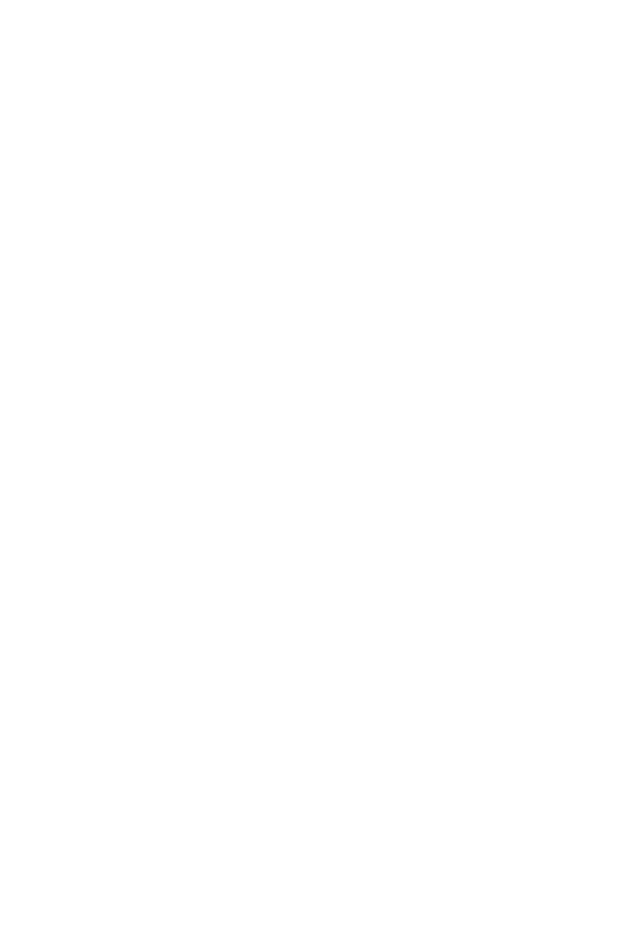
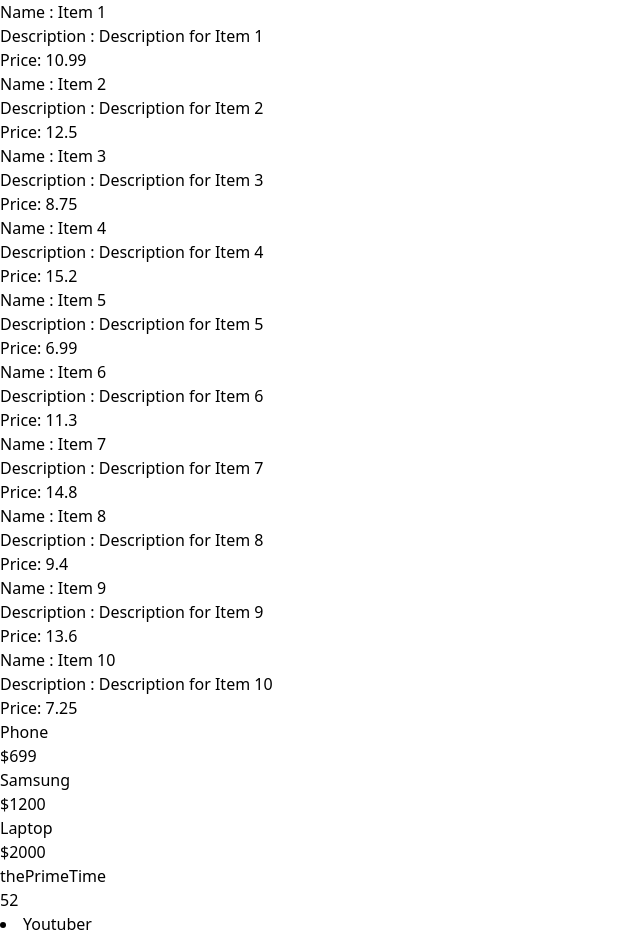
Before and after one commit to Allwin-d/Practice, a React (Vite) app: page / in a window 1280 px wide. Shown: the whole page, without its empty margins (0-640 px from the left). Before the commit the page ends 800 px from the top, so only its background shows below. Built offline with nearby package versions, Linux system fonts and the light colour scheme.

Commit message:
created props

```diff
--- a/src/App.tsx
+++ b/src/App.tsx
@@ -1,9 +1,13 @@
-function App(){
-  return(
+import Map from "./Methods/Map";
+import Person from "./Props/Person";
+
+function App() {
+  return (
     <div>
-
+      <Map />
+      <Person name="thePrimeTime" age={52} career="Youtuber" />
     </div>
-  )
+  );
 }
 
 export default App;
--- a/src/Methods/Map.tsx
+++ b/src/Methods/Map.tsx
@@ -62,7 +62,26 @@
     },
   ];
 
+  const products = [
+    {
+      id: 1,
+      name: "Phone",
+      price: "$699",
+    },
+    {
+      id: 2,
+      name: "Samsung",
+      price: "$1200",
+    },
+    {
+      id: 3,
+      name: "Laptop",
+      price: "$2000",
+    },
+  ];
+
   return (
+    <div>
       <ul>
         {dummyData.map((item, index) => {
           //map method performs call back function for each element in here...,here we also provide index to specify each element
@@ -75,6 +94,17 @@
           );
         })}
       </ul>
+      <ul>
+        {products.map((item, index) => {
+          return (
+            <div key={index}>
+              <li>{item.name}</li>
+              <li>{item.price}</li>
+            </div>
+          );
+        })}
+      </ul>
+    </div>
   );
 };
 
--- /dev/null
+++ b/src/Props/Person.tsx
@@ -0,0 +1,18 @@
+type PeronProp = {
+  name: string;
+  age: number;
+  career: string;
+};
+
+const Person = ({ name, age, career }: PeronProp) => {
+  //we can also use it like props : PersonProp
+  return (
+    <div>
+      <h1>{name}</h1>
+      <p>{age}</p>
+      <li>{career}</li>
+    </div>
+  );
+};
+
+export default Person;
```
Lines whose indentation alone changed are shown as unchanged.
